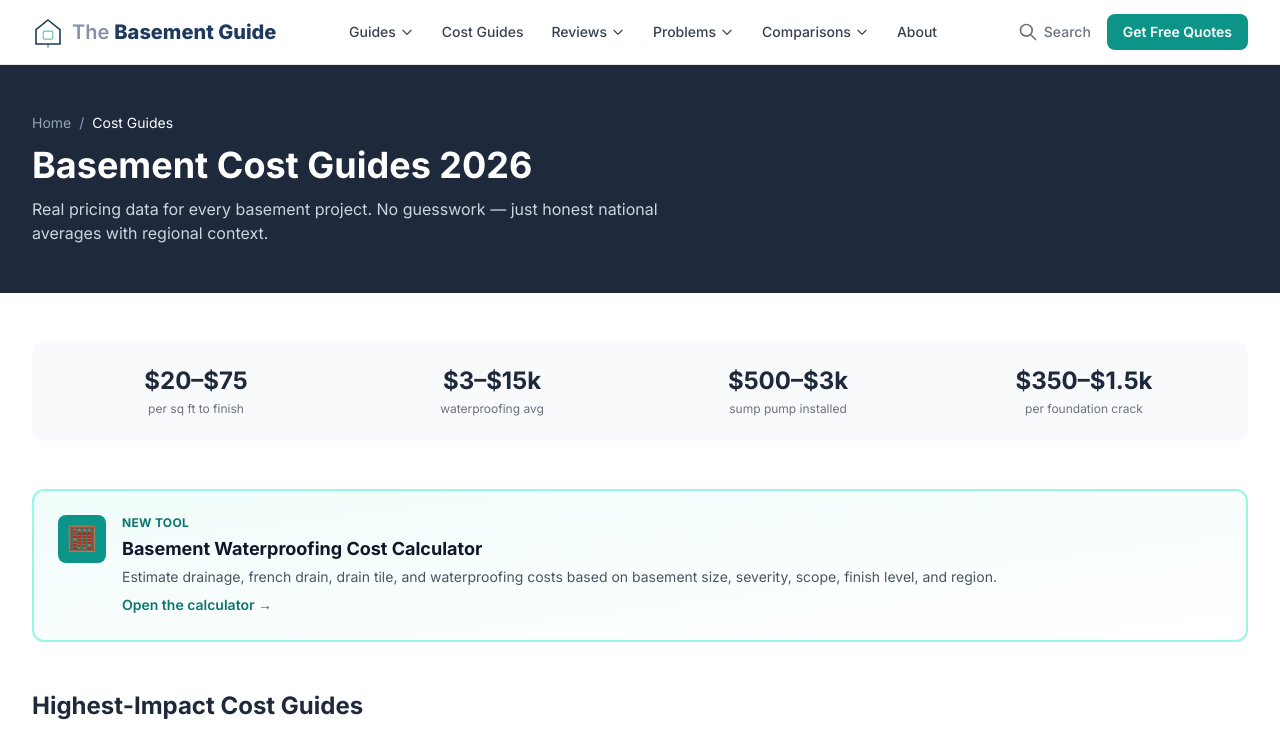
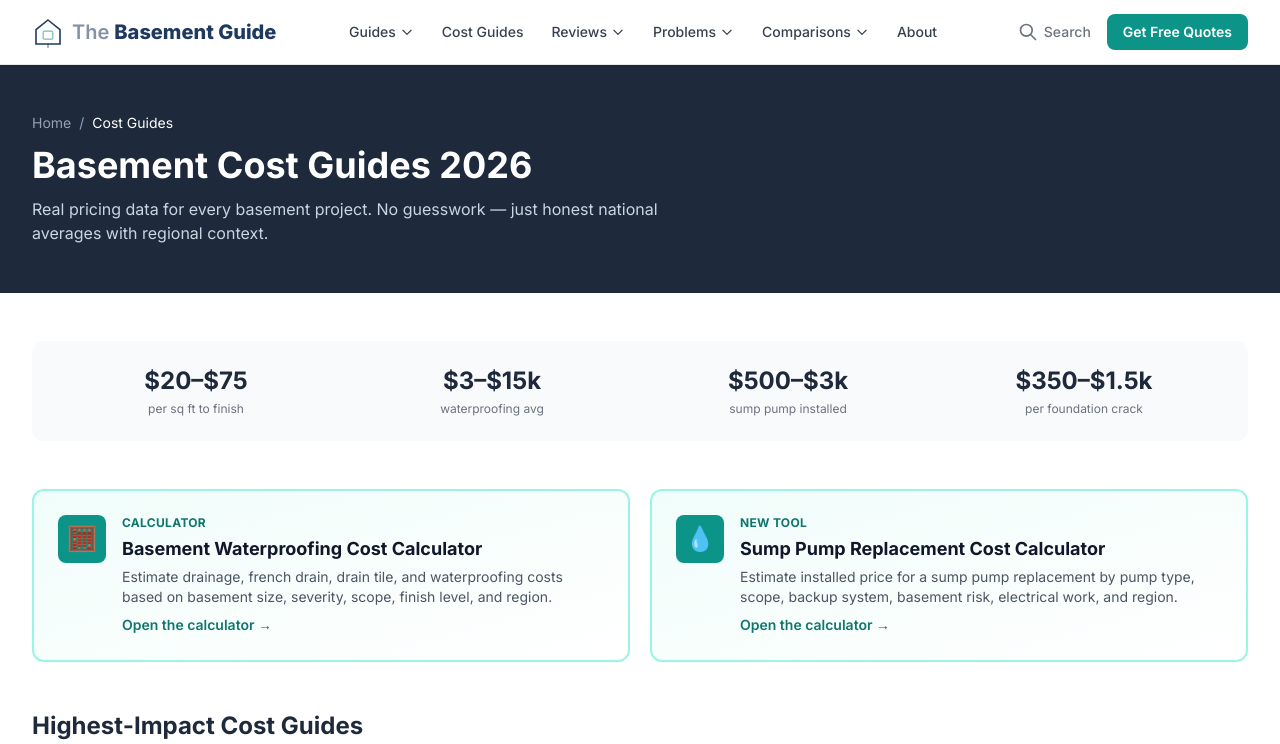
Before and after one commit to thebasementguide2026/basement-guide, a Next.js app: page /cost-guides in a window 1280 px wide. Shown: the top 744 px of the page. Built offline with nearby package versions, Linux system fonts and the light colour scheme; grey boxes are pictures that could not be loaded.

Commit message:
Add sump pump calculator callout to cost-guides listing

```diff
--- a/app/cost-guides/page.tsx
+++ b/app/cost-guides/page.tsx
@@ -66,23 +66,41 @@ export default function CostGuidesPage() {
           </div>
         </div>
 
-        {/* Calculator callout */}
+        {/* Calculator callouts */}
+        <div className="grid grid-cols-1 md:grid-cols-2 gap-5 mb-12">
           <Link
             href="/cost-guides/basement-waterproofing-cost-calculator"
-          className="group block mb-12 rounded-xl border-2 border-teal-200 hover:border-teal-400 hover:shadow-md bg-gradient-to-br from-teal-50 to-white p-6 transition-all"
+            className="group block rounded-xl border-2 border-teal-200 hover:border-teal-400 hover:shadow-md bg-gradient-to-br from-teal-50 to-white p-6 transition-all"
           >
             <div className="flex items-start gap-4">
               <div className="w-12 h-12 rounded-lg bg-teal-600 text-white flex items-center justify-center text-2xl flex-shrink-0">
                 🧮
               </div>
               <div className="flex-1">
-              <p className="text-xs font-bold uppercase tracking-wide text-teal-700 mb-1">New Tool</p>
+                <p className="text-xs font-bold uppercase tracking-wide text-teal-700 mb-1">Calculator</p>
                 <h3 className="text-lg font-bold text-slate-900 group-hover:text-teal-700 transition-colors">Basement Waterproofing Cost Calculator</h3>
                 <p className="text-sm text-gray-600 mt-1">Estimate drainage, french drain, drain tile, and waterproofing costs based on basement size, severity, scope, finish level, and region.</p>
                 <span className="text-teal-700 text-sm font-semibold mt-2 inline-block">Open the calculator →</span>
               </div>
             </div>
           </Link>
+          <Link
+            href="/cost-guides/sump-pump-replacement-cost"
+            className="group block rounded-xl border-2 border-teal-200 hover:border-teal-400 hover:shadow-md bg-gradient-to-br from-teal-50 to-white p-6 transition-all"
+          >
+            <div className="flex items-start gap-4">
+              <div className="w-12 h-12 rounded-lg bg-teal-600 text-white flex items-center justify-center text-2xl flex-shrink-0">
+                💧
+              </div>
+              <div className="flex-1">
+                <p className="text-xs font-bold uppercase tracking-wide text-teal-700 mb-1">New Tool</p>
+                <h3 className="text-lg font-bold text-slate-900 group-hover:text-teal-700 transition-colors">Sump Pump Replacement Cost Calculator</h3>
+                <p className="text-sm text-gray-600 mt-1">Estimate installed price for a sump pump replacement by pump type, scope, backup system, basement risk, electrical work, and region.</p>
+                <span className="text-teal-700 text-sm font-semibold mt-2 inline-block">Open the calculator →</span>
+              </div>
+            </div>
+          </Link>
+        </div>
 
         {/* Featured guides */}
         <h2 className="text-2xl font-bold text-slate-800 mb-6">Highest-Impact Cost Guides</h2>
```
Lines whose indentation alone changed are shown as unchanged.
